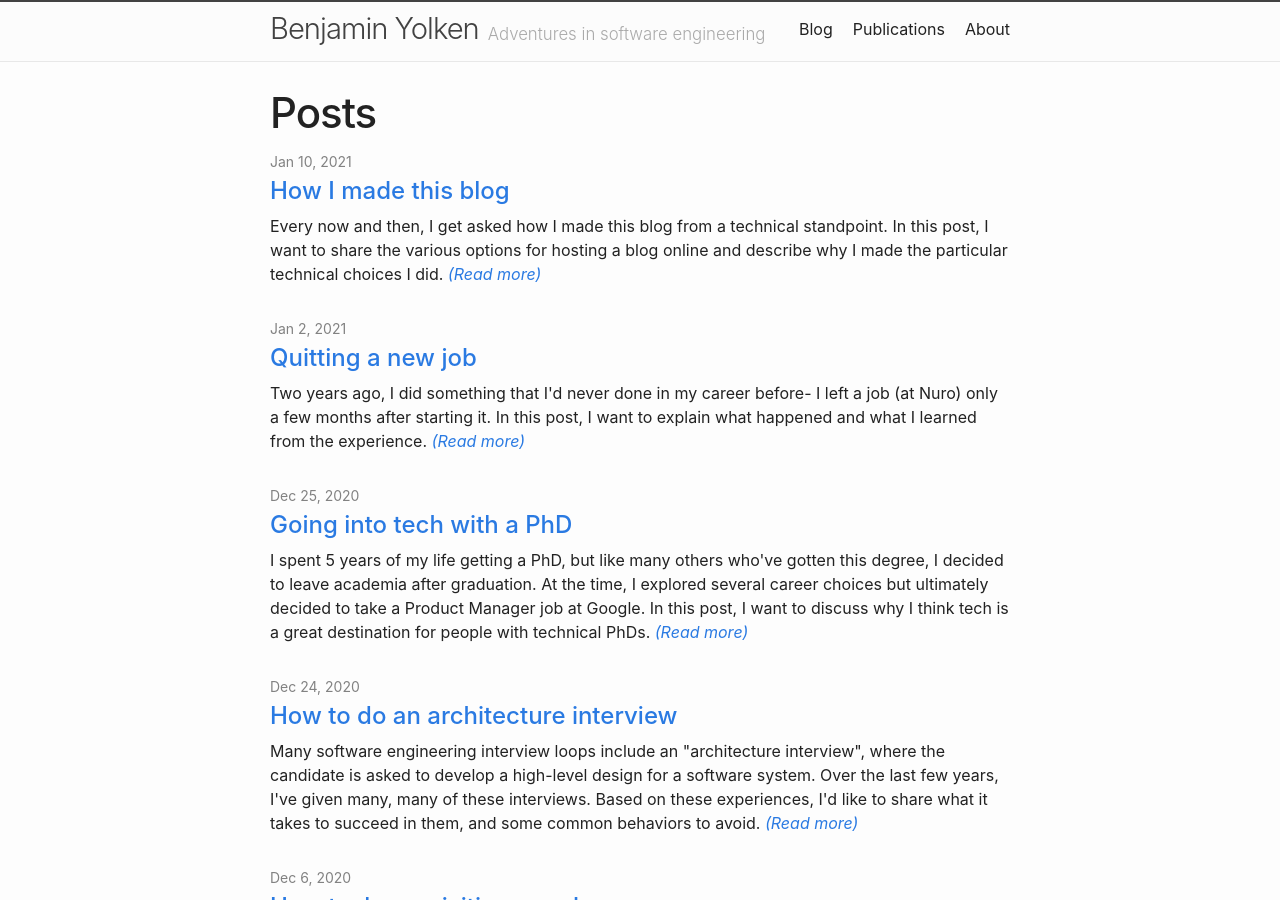
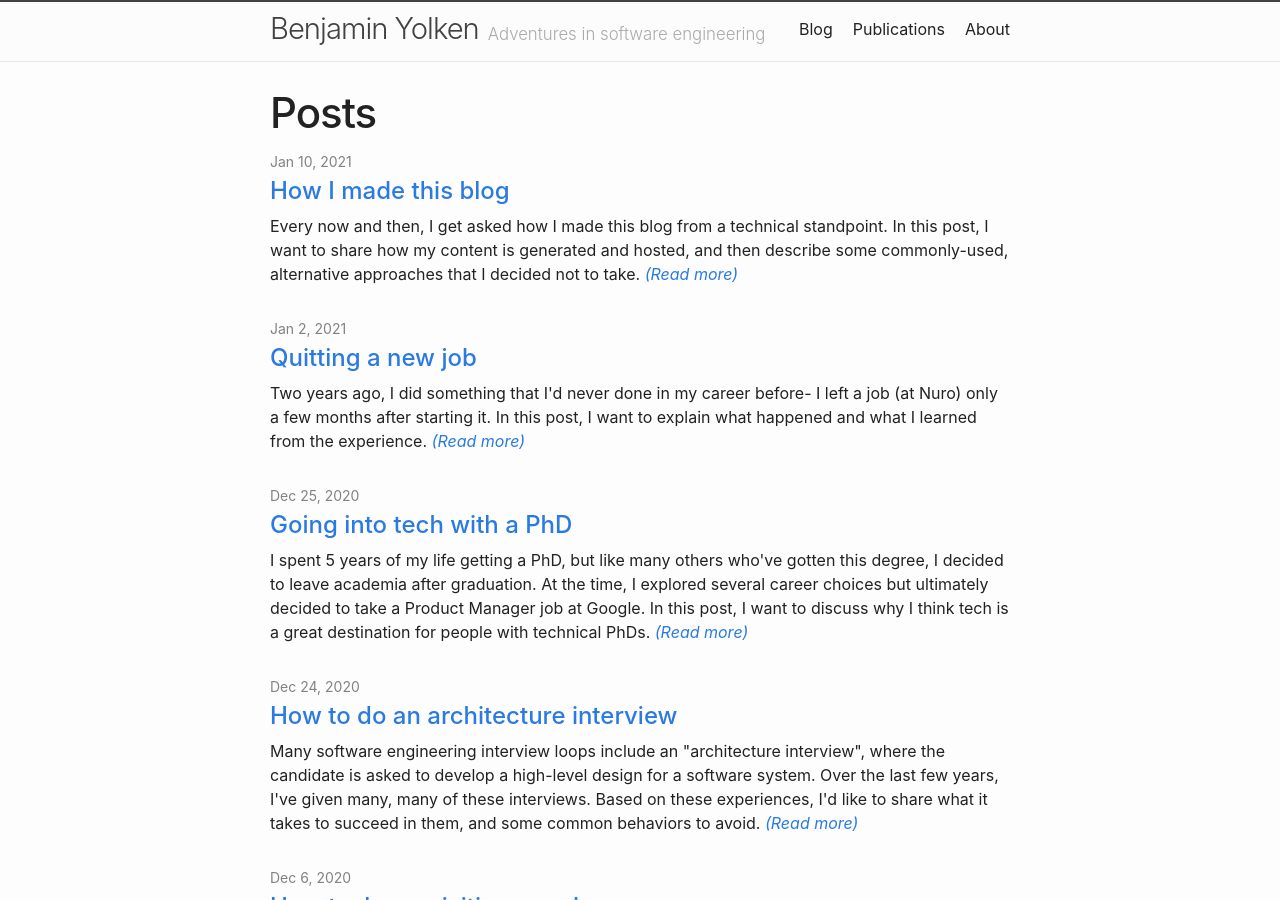
Before and after one commit to yolken/yolken-blog, a Jekyll site: the page built from site/index.md, in a window 1280 px wide and 900 px high. Built offline with Jekyll 4.4.1, drawn with Linux system fonts in a browser that asks for light colours.

Commit message:
Fix excerpt on how I made this blog post

```diff
--- a/site/_posts/2021-01-10-how-i-made-this-blog.md
+++ b/site/_posts/2021-01-10-how-i-made-this-blog.md
@@ -5,8 +5,8 @@ date:   2021-01-10 14:10:00 -0700
 categories: general tech
 excerpt: |
     Every now and then, I get asked how I made this blog from a technical standpoint. In this
-    post, I want to share the various options for hosting a blog online and describe
-    why I made the particular technical choices I did.
+    post, I want to share how my content is generated and hosted, and then describe some
+    commonly-used, alternative approaches that I decided not to take.
 ---
 
 Every now and then, I get asked how I made this blog from a technical standpoint. In this
```
